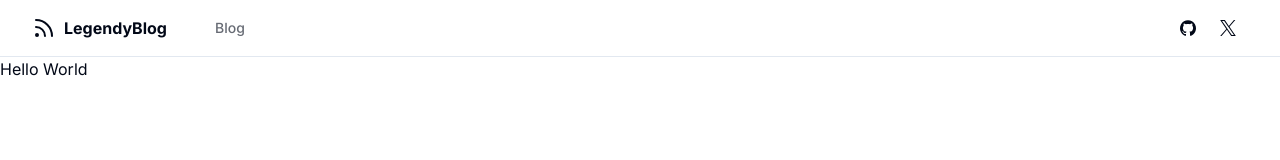
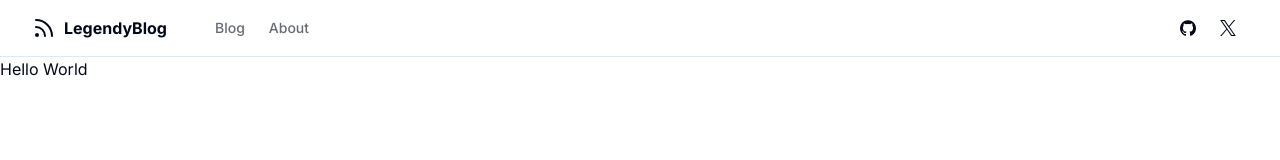
Before and after one commit to Legendyboi/my-first-blog, a Next.js app: page / in a window 1280 px wide. Shown: the top 160 px of the page. Built offline with nearby package versions, Linux system fonts and the light colour scheme.

Commit message:
Adding a Link to about Page

```diff
--- a/components/main-nav.tsx
+++ b/components/main-nav.tsx
@@ -21,6 +21,13 @@
             >
                 Blog
             </Link>
+            <Link href="/blog" className={cn(
+                "text-sm font-medium transition-colors hover:text-primary",
+                pathname === "/about" ? "text-foreground" : "text-foreground/60"
+                )}
+            >
+                About
+            </Link>
         </nav>
     )
 };
```
